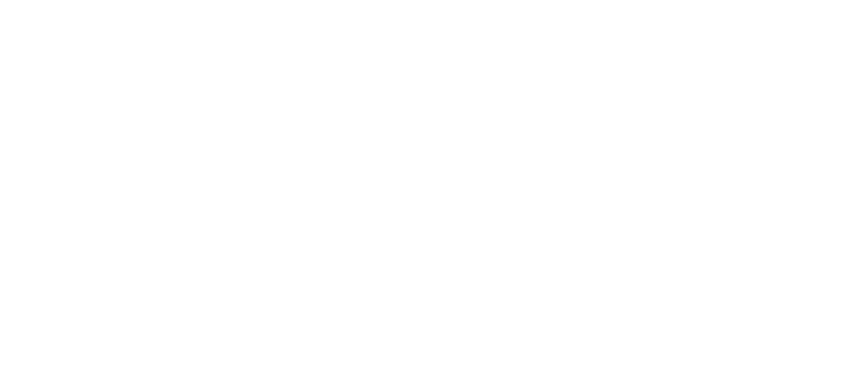
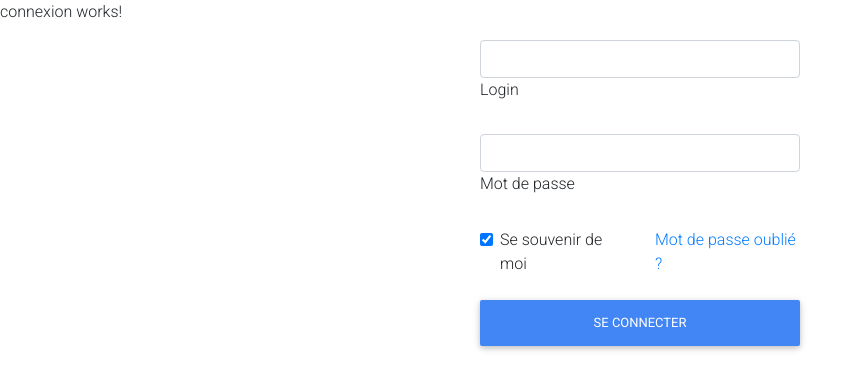
Before and after one commit to julietteustache/ProjetSiteWebPlanteFront, an Angular app: page /connexion in a window 1280 px wide. Before the commit this address led to /. Shown: the top 390 px of the page, without its empty margins (0-866 px from the left). Built offline with nearby package versions, Linux system fonts and the light colour scheme.

Commit message:
Ajout de connexion et inscription

```diff
--- a/src/app/app-routing.module.ts
+++ b/src/app/app-routing.module.ts
@@ -4,10 +4,14 @@
 import { EvenementComponent } from './evenement/evenement.component';
 import { FormulaireEventComponent } from './formulaire-event/formulaire-event.component';
 import { PlantesComponent } from './plantes/plantes.component';
+import { ConnexionComponent } from './connexion/connexion.component';
+import { InscriptionComponent } from './inscription/inscription.component';
 const routes: Routes = [
   {path:'formulaireEvent',component:FormulaireEventComponent},
   {path:'Evenement',component:EvenementComponent},
-  {path: 'plante', component: PlantesComponent}
+  {path: 'plante', component: PlantesComponent},
+  {path: 'connexion', component: ConnexionComponent},
+  {path: 'inscription', component: InscriptionComponent}
 ];
 @NgModule({
   imports: [RouterModule.forRoot(routes)],
--- a/src/app/app.module.ts
+++ b/src/app/app.module.ts
@@ -9,6 +9,8 @@
 import { PlantesComponent } from './plantes/plantes.component';
 import { FormsModule } from '@angular/forms';
 import { EvenementSpecifiqueComponent } from './evenement-specifique/evenement-specifique.component';
+import { ConnexionComponent } from './connexion/connexion.component';
+import { InscriptionComponent } from './inscription/inscription.component';
 
 @NgModule({
   declarations: [
@@ -16,7 +18,9 @@
     FormulaireEventComponent,
     EvenementComponent,
     PlantesComponent,
-    EvenementSpecifiqueComponent
+    EvenementSpecifiqueComponent,
+    ConnexionComponent,
+    InscriptionComponent
   ],
   imports: [
     BrowserModule,
--- /dev/null
+++ b/src/app/connexion/connexion.component.html
@@ -0,0 +1,43 @@
+<p>connexion works!</p>
+
+<!-- Formulaire de connexion-->
+<div style="margin:auto;width: 25%;">
+<form>
+    <!-- Champs login -->
+    <div class="form-outline mb-4">
+      <input type="login" id="form1Example1" class="form-control" />
+      <label class="form-label" for="form1Example1">Login</label>
+    </div>
+
+    <!-- Champs mot de passe -->
+    <div class="form-outline mb-4">
+      <input type="password" id="form1Example2" class="form-control" />
+      <label class="form-label" for="form1Example2">Mot de passe</label>
+    </div>
+
+    <!-- 2 column grid layout for inline styling -->
+    <div class="row mb-4">
+      <div class="col d-flex justify-content-center">
+        <!-- Checkbox pour maintenir la session ouverte -->
+        <div class="form-check">
+          <input
+            class="form-check-input"
+            type="checkbox"
+            value=""
+            id="form1Example3"
+            checked
+          />
+          <label class="form-check-label" for="form1Example3"> Se souvenir de moi </label>
+        </div>
+      </div>
+
+      <div class="col">
+        <!-- Mot de passe oublié -->
+        <a href="#!">Mot de passe oublié ?</a>
+      </div>
+    </div>
+
+    <!-- Bouton valider -->
+    <button type="submit" class="btn btn-primary btn-block">Se connecter</button>
+  </form>
+  </div>
--- /dev/null
+++ b/src/app/connexion/connexion.component.ts
@@ -0,0 +1,15 @@
+import { Component, OnInit } from '@angular/core';
+
+@Component({
+  selector: 'app-connexion',
+  templateUrl: './connexion.component.html',
+  styleUrls: ['./connexion.component.css']
+})
+export class ConnexionComponent implements OnInit {
+
+  constructor() { }
+
+  ngOnInit(): void {
+  }
+
+}
--- /dev/null
+++ b/src/app/inscription/inscription.component.html
@@ -0,0 +1 @@
+<p>inscription works!</p>
--- /dev/null
+++ b/src/app/inscription/inscription.component.ts
@@ -0,0 +1,15 @@
+import { Component, OnInit } from '@angular/core';
+
+@Component({
+  selector: 'app-inscription',
+  templateUrl: './inscription.component.html',
+  styleUrls: ['./inscription.component.css']
+})
+export class InscriptionComponent implements OnInit {
+
+  constructor() { }
+
+  ngOnInit(): void {
+  }
+
+}
```
Also changed, not shown: src/app/connexion/connexion.component.css (added), src/app/inscription/inscription.component.css (added), 2 other files (tests, documents, lock files or other folders).
